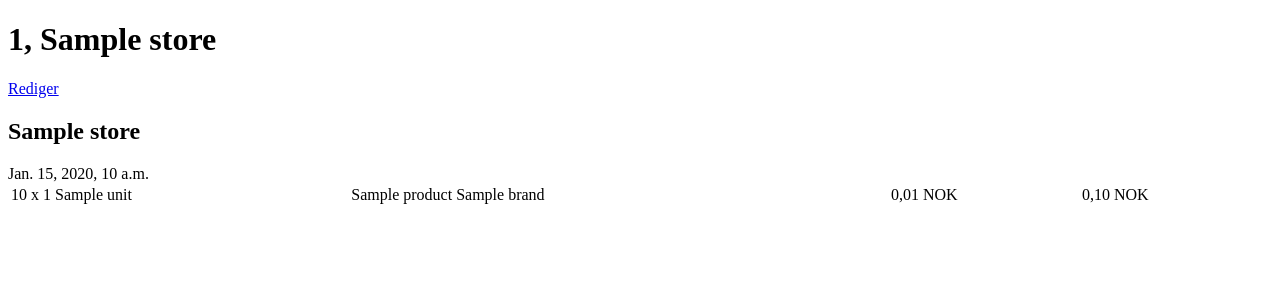
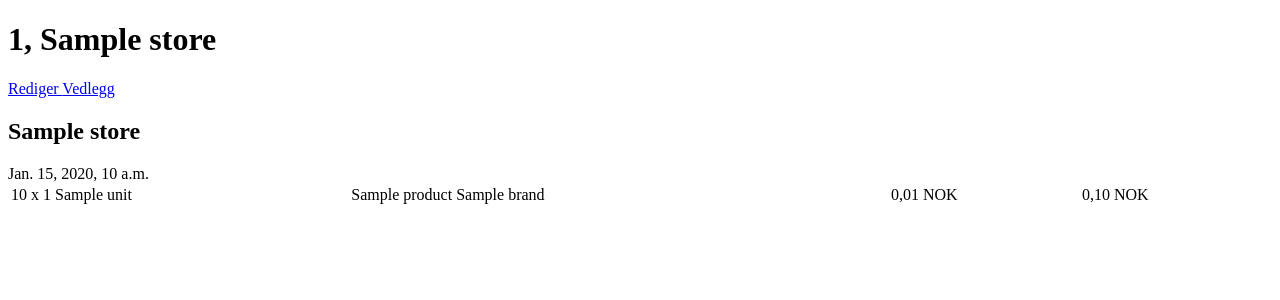
Before and after one commit to DarthMikke/boutique, a Django app: template wsgi/app/templates/boutique/receipt.html in a window 1280 px wide. Shown: the top 300 px of the page. Run offline with Django 5.2, Linux system fonts and the light colour scheme; the template is opened without the code that fills it: most values are stand-ins (such as "Sample title", 1, 10 or a date in 2020).

Commit message:
Link to the attachment.

```diff
--- a/wsgi/app/templates/boutique/receipt.html
+++ b/wsgi/app/templates/boutique/receipt.html
@@ -9,6 +9,9 @@
 					href="{% url 'admin:app_receipt_change' model.id %}">
 					Rediger
 				</a>
+				{% if model.picture %}
+				<a class="attachment" href="{{model.picture.url}}">Vedlegg</a>
+				{% endif %}
 				<section class='receipt'>
 					<h2>
 						{{ model.store.name }}
```
